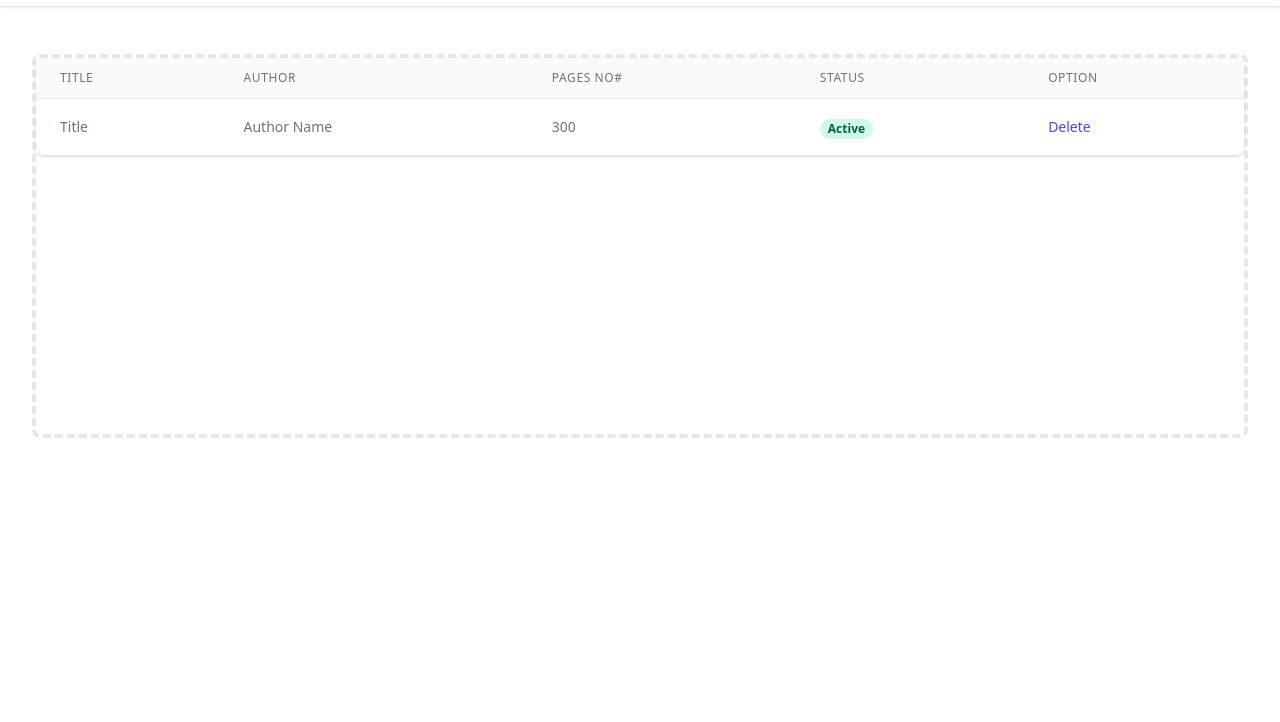
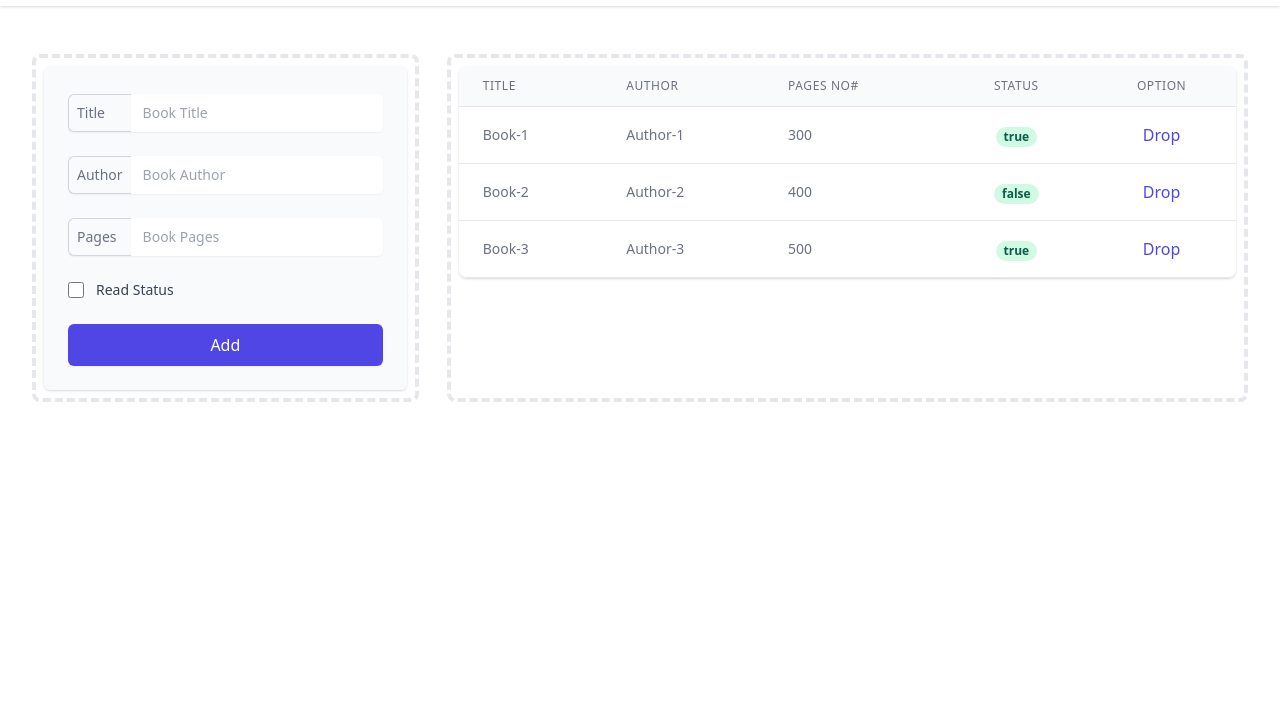
Before and after one commit to 0x1100010010/library, a plain HTML site: page index.html in a window 1280 px wide. Shown: the part 78-800 px from the top of the page. Drawn offline with nearby package versions, Linux system fonts and the light colour scheme.

Commit message:
Added push items logic

```diff
--- a/assets/index.js
+++ b/assets/index.js
@@ -22,30 +22,48 @@ const myLibrary = [
 ]
 
 function Book(title, author, pages, status) {
-  title =  title
-  author = author
-  pages = pages
-  status = status
+  this.title =  title
+  this.author = author
+  this.pages = pages
+  this.status = status
 }
 
 function addBookToLibrary() {
-  // do stuff here
+
 }
 
-function loadLibrary () {
+function renderLibrary () {
   let entries = "";
   myLibrary.forEach(
     record => {
-
       entries += `<tr><td class="px-6 py-4 whitespace-nowrap"><div class="text-sm text-gray-500">${record.title}</div></td>`
       entries += `<td class="px-6 py-4 whitespace-nowrap"><div class="text-sm text-gray-500">${record.author}</div></td>`
       entries += `<td class="px-6 py-4 whitespace-nowrap"><div class="text-sm text-gray-500">${record.pages}</div></td>`
       entries += `<td class="px-6 py-4 whitespace-nowrap text-center"><span class="px-2 inline-flex text-xs leading-5 font-semibold rounded-full bg-green-100 text-green-800">${record.status}</span></td>`
       entries += `<td class="px-6 py-4 whitespace-nowrap text-center"><a href="#" class="text-indigo-600 hover:text-indigo-900">Drop</a></td></tr>`
-
     }
   );
   document.getElementById('library-entries').innerHTML = entries;
 }
 
-loadLibrary();
+function addRecord(e) {
+  e.preventDefault();
+  const formElements = e.target.elements;
+  console.log(formElements)
+  const newBook = new Book(
+    formElements.title.value,
+    formElements.author.value,
+    formElements.pages.value,
+    formElements.status.checked,
+  );
+  console.log(newBook)
+  myLibrary.push(newBook);
+  console.log(myLibrary)
+  renderLibrary();
+}
+
+
+console.log(document.getElementById('newRecordForm'))
+document.getElementById('newRecordForm').addEventListener('submit', addRecord);
+
+renderLibrary();
--- a/index.html
+++ b/index.html
@@ -1,5 +1,6 @@
 <!DOCTYPE html>
 <html lang="en">
+
 <head>
   <meta charset="UTF-8">
   <meta http-equiv="X-UA-Compatible" content="IE=edge">
@@ -8,21 +9,81 @@
   <link href="https://unpkg.com/tailwindcss@^2/dist/tailwind.min.css" rel="stylesheet">
   <title>Library</title>
 </head>
+
 <body>
   <div>
 
     <header class="bg-white shadow">
       <div class="max-w-7xl mx-auto py-6 px-4 sm:px-6 lg:px-8">
-        <h1 class="text-3xl font-bold text-gray-900">
-          Library
+        <h1 class="text-3xl font-bold text-gray-900 text-center">
+          le-Library
         </h1>
       </div>
     </header>
     <main>
       <div class="max-w-7xl mx-auto py-6 sm:px-6 lg:px-8">
         <!-- Replace with your content -->
-        <div class="px-4 py-6 sm:px-0">
-          <div class="border-4 border-dashed border-gray-200 rounded-lg h-96">
+        <div class="px-4 py-6 sm:px-0 grid grid-cols-3 gap-7">
+          <section class="border-4 border-dashed border-gray-200 rounded-lg p-2">
+            <form name="newRecordForm" id="newRecordForm">
+              <div class="shadow sm:rounded-md sm:overflow-hidden">
+                <div class="px-4 py-5 bg-gray-50 space-y-6 sm:p-6">
+                  <div class="mt-1 flex rounded-md shadow-sm">
+                    <span
+                      class="w-1/5 inline-flex items-center p-2 rounded-l-md border border-r-0 border-gray-300 bg-gray-50 text-gray-500 text-sm">
+                      Title
+                    </span>
+                    <input type="text" name="title" id="title"
+                      class="p-2 focus:ring-indigo-500 focus:border-indigo-500 flex-1 block w-full rounded-none rounded-r-md sm:text-sm border-gray-300"
+                      placeholder=" Book Title">
+                  </div>
+                  <div class="mt-1 flex rounded-md shadow-sm">
+                    <span
+                      class="w-1/5 inline-flex items-center p-2 rounded-l-md border border-r-0 border-gray-300 bg-gray-50 text-gray-500 text-sm">
+                      Author
+                    </span>
+                    <input type="text" name="author" id="author"
+                      class="p-2 focus:ring-indigo-500 focus:border-indigo-500 flex-1 block w-full rounded-none rounded-r-md sm:text-sm border-gray-300"
+                      placeholder=" Book Author">
+                  </div>
+                  <div class="mt-1 flex rounded-md shadow-sm">
+                    <span
+                      class="w-1/5 inline-flex items-center p-2 rounded-l-md border border-r-0 border-gray-300 bg-gray-50 text-gray-500 text-sm">
+                      Pages
+                    </span>
+                    <input type="text" name="pages" id="pages"
+                      class="p-2 focus:ring-indigo-500 focus:border-indigo-500 flex-1 block w-full rounded-none rounded-r-md sm:text-sm border-gray-300"
+                      placeholder=" Book Pages">
+                  </div>
+                  <div class="flex items-start">
+                    <div class="flex items-center h-5">
+                      <input id="status" name="status" type="checkbox" class="focus:ring-indigo-500 h-4 w-4 text-indigo-600 border-gray-300 rounded">
+                    </div>
+                    <div class="ml-3 text-sm">
+                      <label for="status" class="font-medium text-gray-700">Read Status</label>
+                    </div>
+                  </div>
+
+
+                  <button type="submit" value="Send"
+                    class="inline-flex justify-center py-2 px-4 border border-transparent shadow-sm font-medium rounded-md text-white bg-indigo-600 hover:bg-indigo-700 focus:outline-none focus:ring-2 focus:ring-offset-2 focus:ring-indigo-500 w-full">
+                    Add
+                  </button>
+                </div>
+            </form>
+
+          </section>
+
+
+
+
+
+
+
+
+
+
+          <section class="border-4 border-dashed border-gray-200 rounded-lg p-2 col-span-2">
 
 
 
@@ -33,25 +94,28 @@
                     <table class="min-w-full divide-y divide-gray-200">
                       <thead class="bg-gray-50">
                         <tr>
-                          <th scope="col" class="px-6 py-3 text-left text-xs font-medium text-gray-500 uppercase tracking-wider">
+                          <th scope="col"
+                            class="px-6 py-3 text-left text-xs font-medium text-gray-500 uppercase tracking-wider">
                             Title
                           </th>
-                          <th scope="col" class="px-6 py-3 text-left text-xs font-medium text-gray-500 uppercase tracking-wider">
+                          <th scope="col"
+                            class="px-6 py-3 text-left text-xs font-medium text-gray-500 uppercase tracking-wider">
                             Author
                           </th>
-                          <th scope="col" class="px-6 py-3 text-left text-xs font-medium text-gray-500 uppercase tracking-wider">
+                          <th scope="col"
+                            class="px-6 py-3 text-left text-xs font-medium text-gray-500 uppercase tracking-wider">
                             Pages No#
                           </th>
-                          <th scope="col" class="px-6 py-3 text-left text-xs font-medium text-gray-500 uppercase tracking-wider">
+                          <th scope="col" class="px-6 py-3 text-xs font-medium text-gray-500 uppercase tracking-wider">
                             Status
                           </th>
-                          <th scope="col" class="px-6 py-3 text-left text-xs font-medium text-gray-500 uppercase tracking-wider">
+                          <th scope="col" class="px-6 py-3 text-xs font-medium text-gray-500 uppercase tracking-wider">
                             Option
                           </th>
                         </tr>
                       </thead>
 
-                      <tbody class="bg-white divide-y divide-gray-200">
+                      <tbody id='library-entries' class="bg-white divide-y divide-gray-200">
                         <tr>
                           <td class="px-6 py-4 whitespace-nowrap">
                             <div class="text-sm text-gray-500">Title</div>
@@ -63,7 +127,8 @@
                             300
                           </td>
                           <td class="px-6 py-4 whitespace-nowrap">
-                            <span class="px-2 inline-flex text-xs leading-5 font-semibold rounded-full bg-green-100 text-green-800">
+                            <span
+                              class="px-2 inline-flex text-xs leading-5 font-semibold rounded-full bg-green-100 text-green-800">
                               Active
                             </span>
                           </td>
@@ -82,7 +147,7 @@
 
 
 
-          </div>
+          </section>
         </div>
         <!-- /End replace -->
       </div>
@@ -90,4 +155,5 @@
   </div>
 </body>
 <script src="./assets/index.js"></script>
+
 </html>
```
